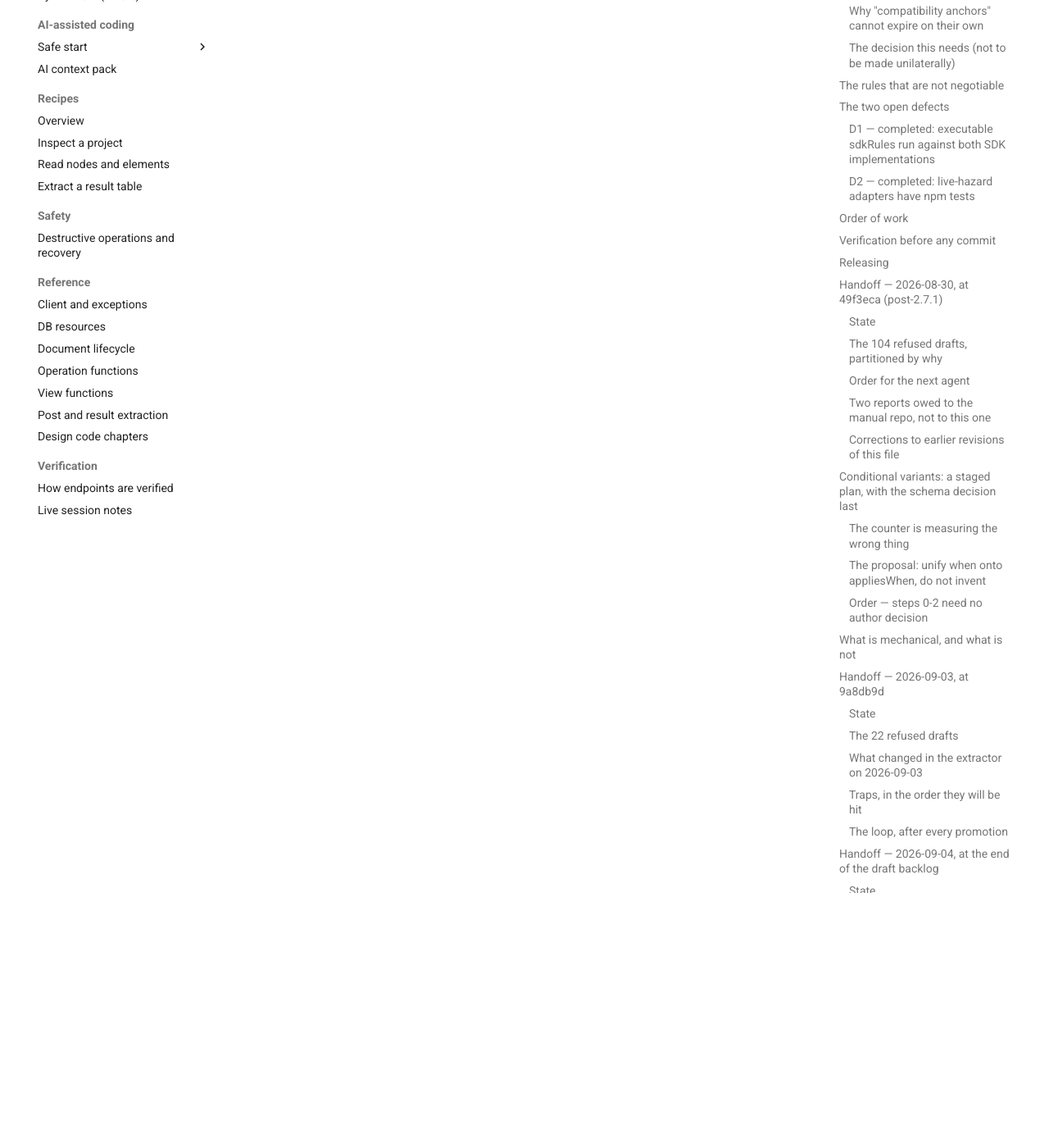
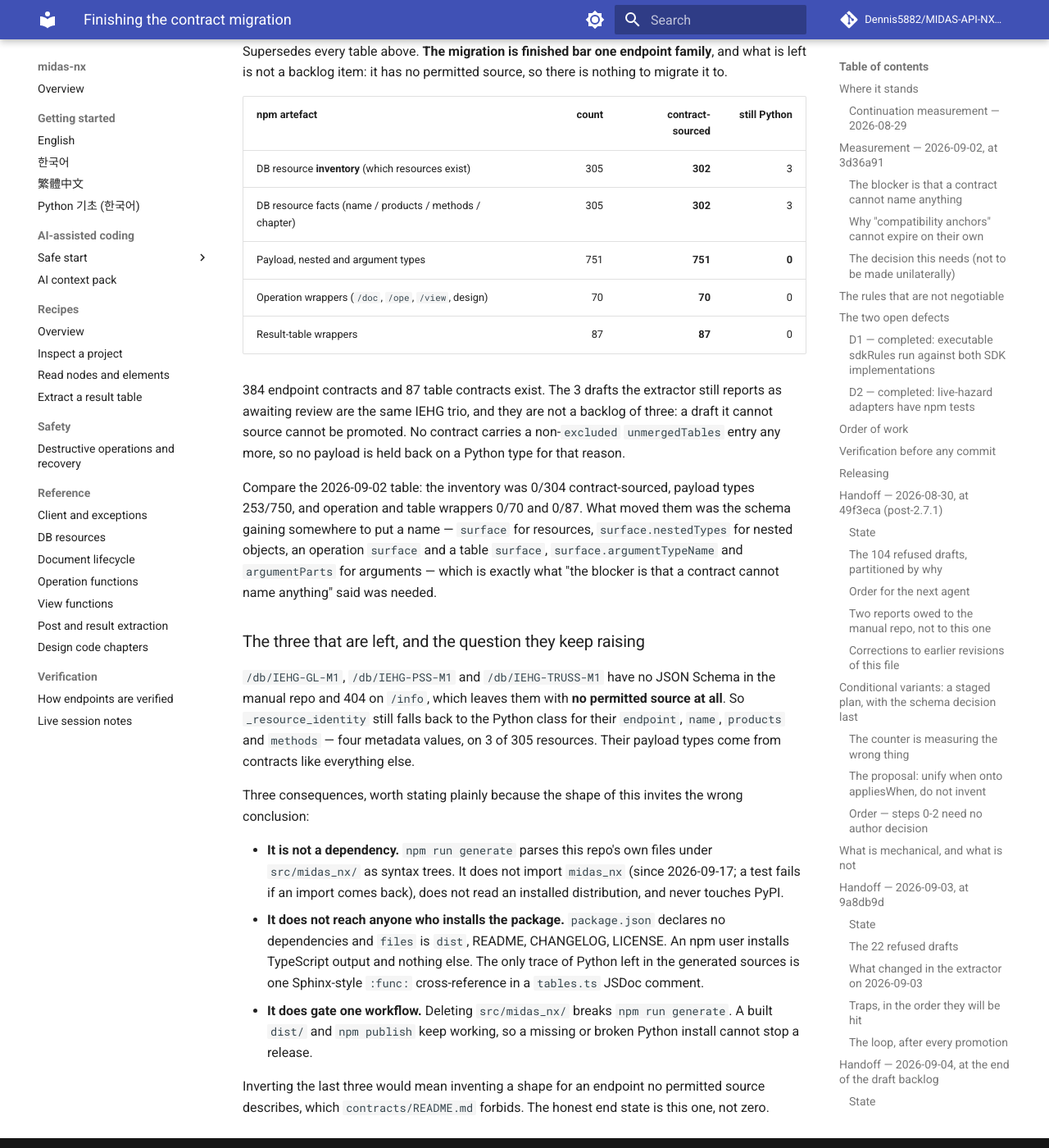
Before and after one commit to Dennis5882/MIDAS-API-NX-SDK, an MkDocs documentation site: the page built from docs/contract_migration_brief.md, in a window 1280 px wide and 1400 px high, scrolled down 21291 px. Shown: the whole window at 82% size. Built offline with MkDocs 1.6.1 and Material for MkDocs 9.7.7, drawn with Linux system fonts in a browser that asks for light colours; comment, search, counter and statistics services are not loaded; some of the changed text lies outside the part shown.

Commit message:
docs: correct what npm still reads from Python, and say it is not a dependency
Four documents described a generator that stopped existing on 2026-09-22.
CLAUDE.md said report_npm_type_provenance.py "measures that 162" - a figure
from four generator changes ago, now 0 of 751. contracts/README.md still
claimed a contract "cannot create anything" and that the generator reads every
Python module's AST for operations, tables and most payload shapes; all three
come from the contracts now. Its surface count was 301 of 305 with four
uncontracted, written before /DESIGN/STEEL/DSTL was promoted on 2026-09-16 -
it is 302 and 3. The provenance script's own docstring counted 765
declarations over 742 names, measured before 14 exports were withdrawn.

Every number here was re-measured rather than adjusted: 302 contracts carrying
a className surface against the committed inventory's 305 resources, 751
declarations over 728 distinct names in types.ts, 70 operations and 87 tables
from operationCount and tableCount. Where the number is already checked
elsewhere, the sentence now describes it instead of restating it, since
check_state_numbers.py cannot tell a claim from an illustration.

The rest answers a question the phrasing kept inviting: "3 of 305 resources
take their identity from a Python class" reads like a dependency, and it is
not one. npm run generate parses this repo's own files, imports nothing, and
never reaches an installed distribution or PyPI; the published package
declares no dependencies and ships dist/ alone. What the IEHG trio does gate
is that one generation step - a built dist/ and npm publish are unaffected.
Stated in CLAUDE.md, PLAN.md, contracts/README.md, and in the npm README for
the people who install it, since none of them could read it anywhere.

docs/contract_migration_brief.md gets a dated measurement superseding
2026-09-02's rather than an edit to it, per the file's own convention, and a
pointer at the top so its opening table is not read as current. The three
drafts it reports as awaiting review are the same IEHG trio: a draft with no
permitted source cannot be promoted, so it is not a backlog of three.

The npm README ships in the tarball, so the changelog carries an Unreleased
documentation line for it.

Co-Authored-By: Claude Opus 5 <noreply@anthropic.com>

```diff
--- a/docs/contract_migration_brief.md
+++ b/docs/contract_migration_brief.md
@@ -43,6 +43,10 @@ contracts**:
 | npm resource facts (name/products/methods/chapter) | 124 | 304 | 41% |
 | drafts currently promotable | 70 | 259 | |
 
+> That table and the two dated measurements below are records of where the
+> migration was on those days. **The current one is the last section of this
+> file** (2026-09-23); every count between here and there has been superseded.
+
 Stage 3 has begun, and begun correctly: `_contract_resource_surfaces()` in
 `scripts/generate_typescript_sdk.py` replaces only the facts a contract owns,
 leaves `className`/`pythonModule` as compatibility anchors, falls back to the
@@ -52,7 +56,10 @@ uncontracted 59%.
 
 The Python package reads nothing from `contracts/` at runtime and should not
 start: contracts are consumed at generation and validation time, so an installed
-`midas-nx` still needs only `requests`.
+`midas-nx` still needs only `requests`. The npm package is the mirror image and
+the same rule applies to it: it declares no dependencies at all, ships `dist/`
+alone, and nothing it does at runtime reaches `contracts/`, Python or PyPI.
+Everything described in this file happens at generation time, in this repo.
 
 ### Continuation measurement — 2026-08-29
 
@@ -835,3 +842,60 @@ in the row and in a schema `oneOf`. Nobody had swept for it.
 The lesson is narrow and worth keeping: **"the manual does not say" is a claim
 about the whole manual, and needs a search, not a reading of one section.** A
 one-line grep over the chapter would have found it either time.
+
+## Measurement — 2026-09-23, at `00a3c7f` (post-2.9.2)
+
+Supersedes every table above. **The migration is finished bar one endpoint
+family**, and what is left is not a backlog item: it has no permitted source, so
+there is nothing to migrate it to.
+
+| npm artefact | count | contract-sourced | still Python |
+| --- | ---: | ---: | ---: |
+| DB resource **inventory** (which resources exist) | 305 | **302** | 3 |
+| DB resource facts (name / products / methods / chapter) | 305 | **302** | 3 |
+| Payload, nested and argument types | 751 | **751** | **0** |
+| Operation wrappers (`/doc`, `/ope`, `/view`, design) | 70 | **70** | 0 |
+| Result-table wrappers | 87 | **87** | 0 |
+
+384 endpoint contracts and 87 table contracts exist. The 3 drafts the extractor
+still reports as awaiting review are the same IEHG trio, and they are not a
+backlog of three: a draft it cannot source cannot be promoted. No contract
+carries a non-`excluded` `unmergedTables` entry any more, so no payload is held
+back on a Python type for that reason.
+
+Compare the 2026-09-02 table: the inventory was 0/304 contract-sourced, payload
+types 253/750, and operation and table wrappers 0/70 and 0/87. What moved them
+was the schema gaining somewhere to put a name — `surface` for resources,
+`surface.nestedTypes` for nested objects, an operation `surface` and a table
+`surface`, `surface.argumentTypeName` and `argumentParts` for arguments — which
+is exactly what "the blocker is that a contract cannot name anything" said was
+needed.
+
+### The three that are left, and the question they keep raising
+
+`/db/IEHG-GL-M1`, `/db/IEHG-PSS-M1` and `/db/IEHG-TRUSS-M1` have no JSON Schema
+in the manual repo and 404 on `/info`, which leaves them with **no permitted
+source at all**. So `_resource_identity` still falls back to the Python class
+for their `endpoint`, `name`, `products` and `methods` — four metadata values,
+on 3 of 305 resources. Their payload types come from contracts like everything
+else.
+
+Three consequences, worth stating plainly because the shape of this invites the
+wrong conclusion:
+
+- **It is not a dependency.** `npm run generate` parses this repo's own files
+  under `src/midas_nx/` as syntax trees. It does not import `midas_nx` (since
+  2026-09-17; a test fails if an import comes back), does not read an installed
+  distribution, and never touches PyPI.
+- **It does not reach anyone who installs the package.** `package.json` declares
+  no dependencies and `files` is `dist`, README, CHANGELOG, LICENSE. An npm user
+  installs TypeScript output and nothing else. The only trace of Python left in
+  the generated sources is one Sphinx-style `:func:` cross-reference in a
+  `tables.ts` JSDoc comment.
+- **It does gate one workflow.** Deleting `src/midas_nx/` breaks
+  `npm run generate`. A built `dist/` and `npm publish` keep working, so a
+  missing or broken Python install cannot stop a release.
+
+Inverting the last three would mean inventing a shape for an endpoint no
+permitted source describes, which `contracts/README.md` forbids. The honest end
+state is this one, not zero.
```
Also changed, not shown: CLAUDE.md (+13 -8 lines), PLAN.md (+1 -1 lines), contracts/README.md (+22 -16 lines), packages/typescript/CHANGELOG.md (+5 -0 lines), packages/typescript/README.md (+4 -0 lines), 1 other file.
